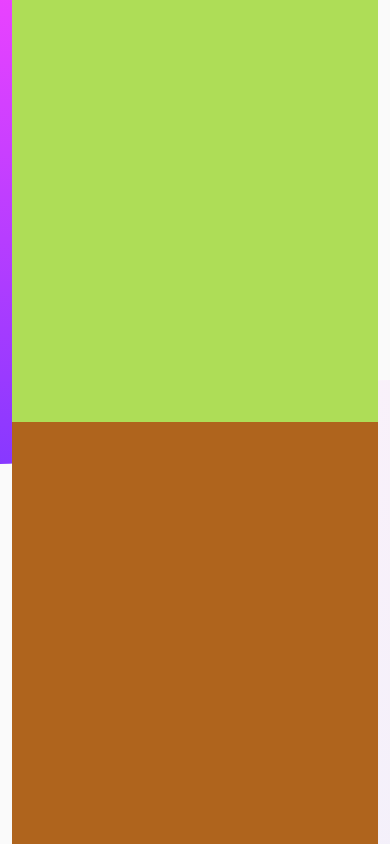
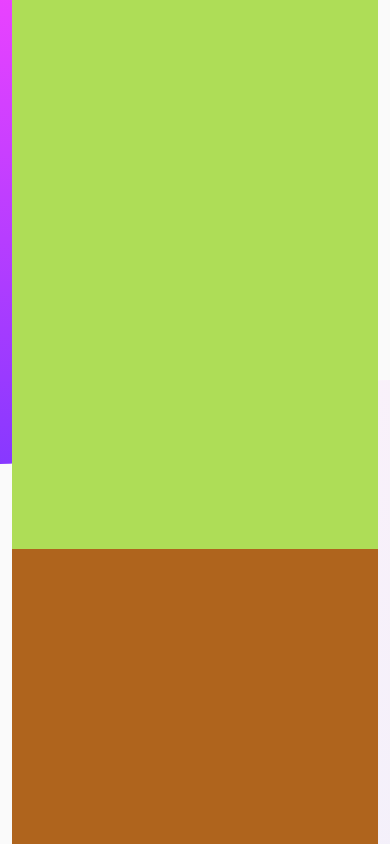
Before and after one commit to T-Induwara/chat-app-ui, a React (Create React App) app: page / in a window 390 px wide. Built offline with nearby package versions, Linux system fonts and the light colour scheme.

Commit message:
Adjusted flex values on mobile devices

```diff
--- a/src/App.css
+++ b/src/App.css
@@ -71,13 +71,13 @@
     z-index:100 !important;
 }
 .app-border{
-    flex:50%;
-    height:50vh;
+    flex:65%;
+    height:70vh;
     background-color: rgb(174, 221, 87);
 }
 .text-wrapper{
-    flex:50%;
-    height:50vh;
+    flex:35%;
+    height:20vh;
     background-color: rgb(175, 100, 29);
 }
 /*CSS for app wrapper in mobile*/
@@ -104,9 +104,11 @@
         align-items: center;
     }
     .app-border{
+        flex:50%;
         height:80vh;
     }
     .text-wrapper{
+        flex:50%;
         height:80vh;
     }
 }
```
